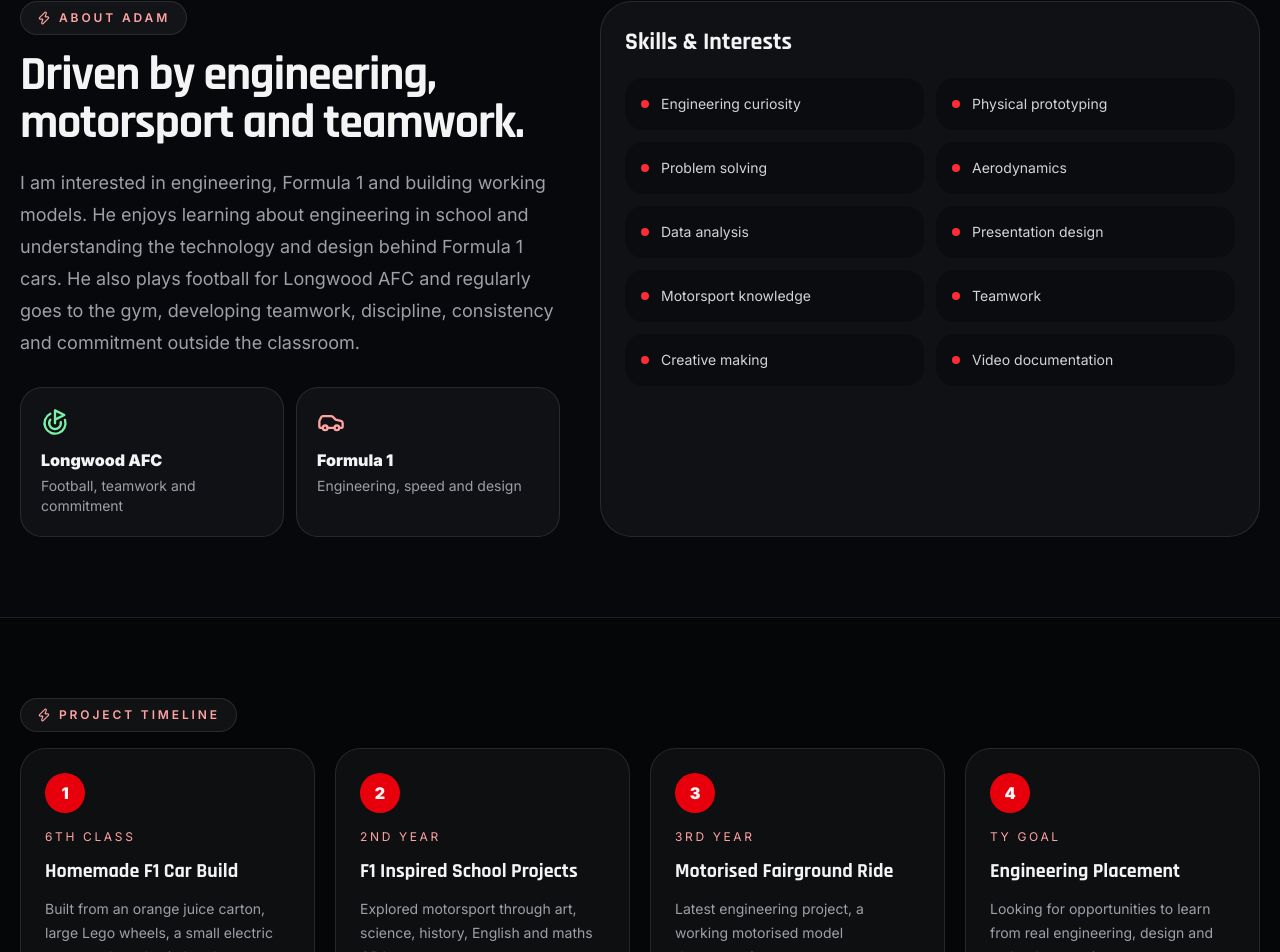
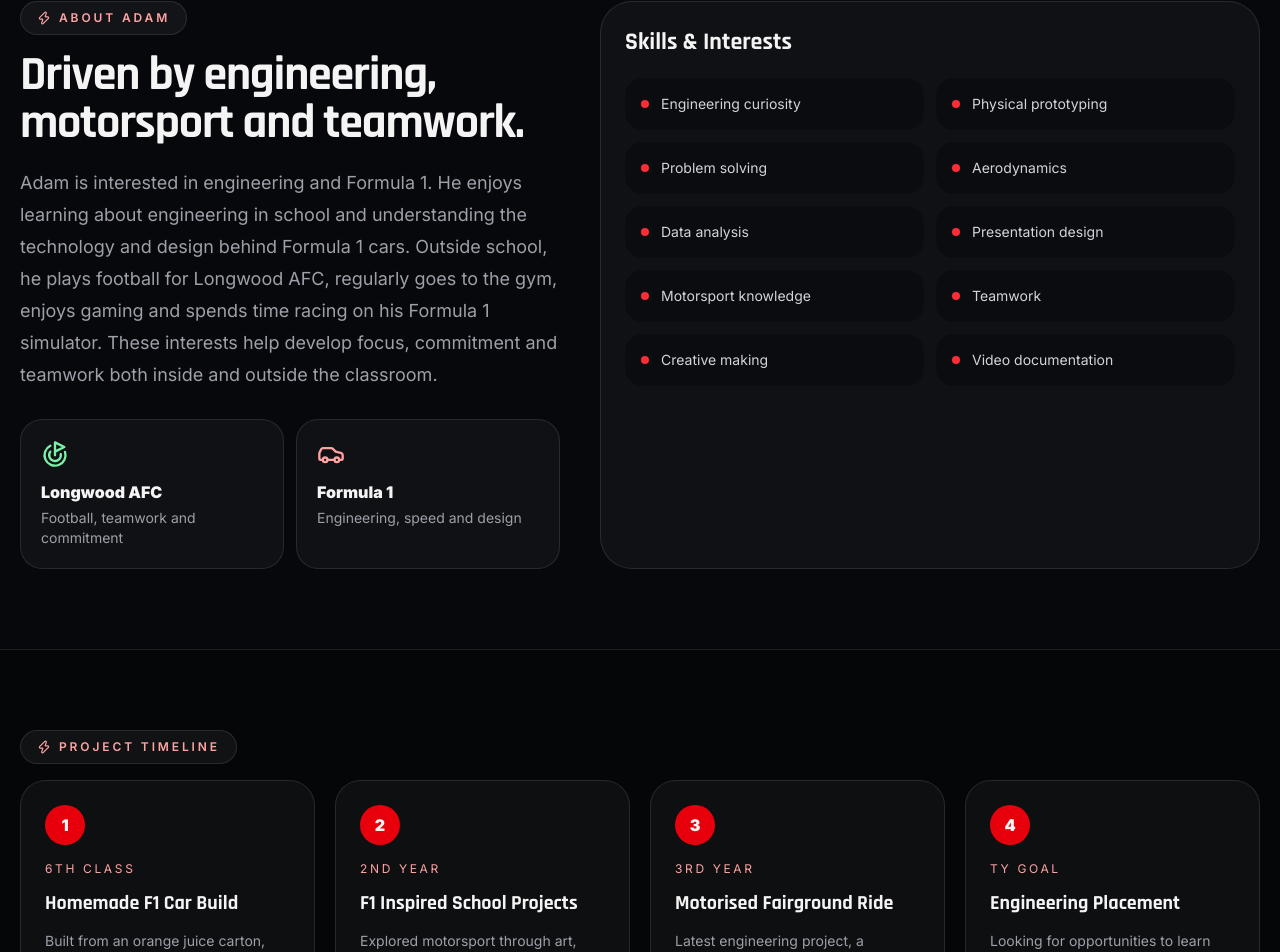
Before and after one commit to gitk/adam-keogh-portfolio, a Next.js app: page / in a window 1280 px wide. Shown: the part 3151-4103 px from the top of the page. Built offline with nearby package versions, Linux system fonts and the light colour scheme.

Commit message:
Update page.tsx

```diff
--- a/src/app/page.tsx
+++ b/src/app/page.tsx
@@ -406,7 +406,7 @@ export default function AdamPortfolioWebsite() {
             <SectionLabel>About Adam</SectionLabel>
             <h2 className="text-4xl font-black tracking-tight md:text-5xl">Driven by engineering, motorsport and teamwork.</h2>
             <p className="mt-5 text-lg leading-8 text-zinc-400">
-              I am interested in engineering, Formula 1 and building working models. He enjoys learning about engineering in school and understanding the technology and design behind Formula 1 cars. He also plays football for Longwood AFC and regularly goes to the gym, developing teamwork, discipline, consistency and commitment outside the classroom.
+              Adam is interested in engineering and Formula 1. He enjoys learning about engineering in school and understanding the technology and design behind Formula 1 cars. Outside school, he plays football for Longwood AFC, regularly goes to the gym, enjoys gaming and spends time racing on his Formula 1 simulator. These interests help develop focus, commitment and teamwork both inside and outside the classroom.
             </p>
             <div className="mt-7 grid grid-cols-2 gap-3">
               <div className="rounded-3xl border border-white/10 bg-white/[0.04] p-5">
```
